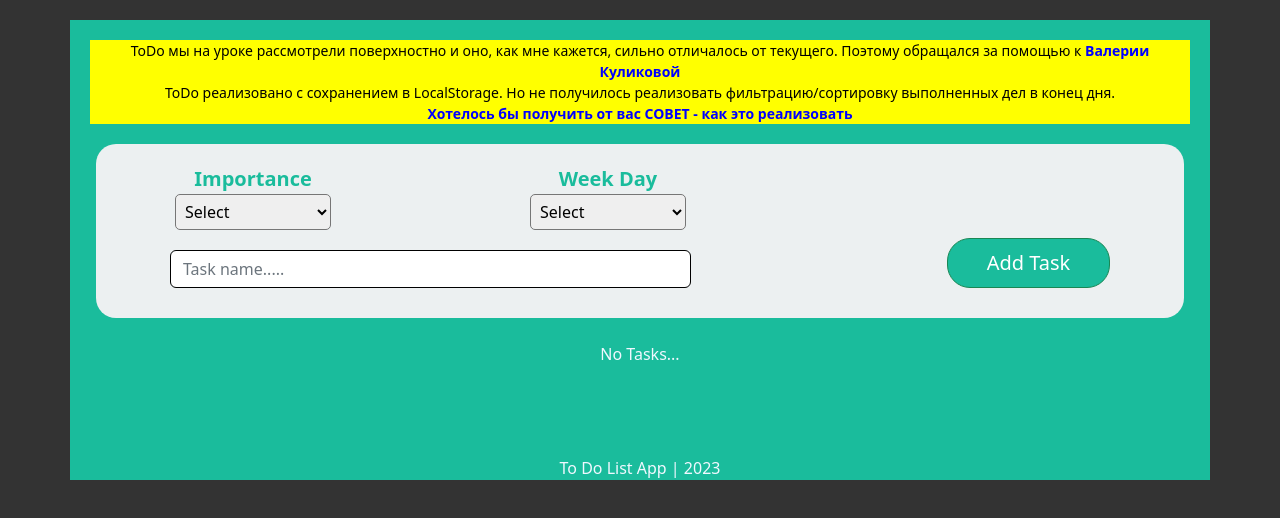
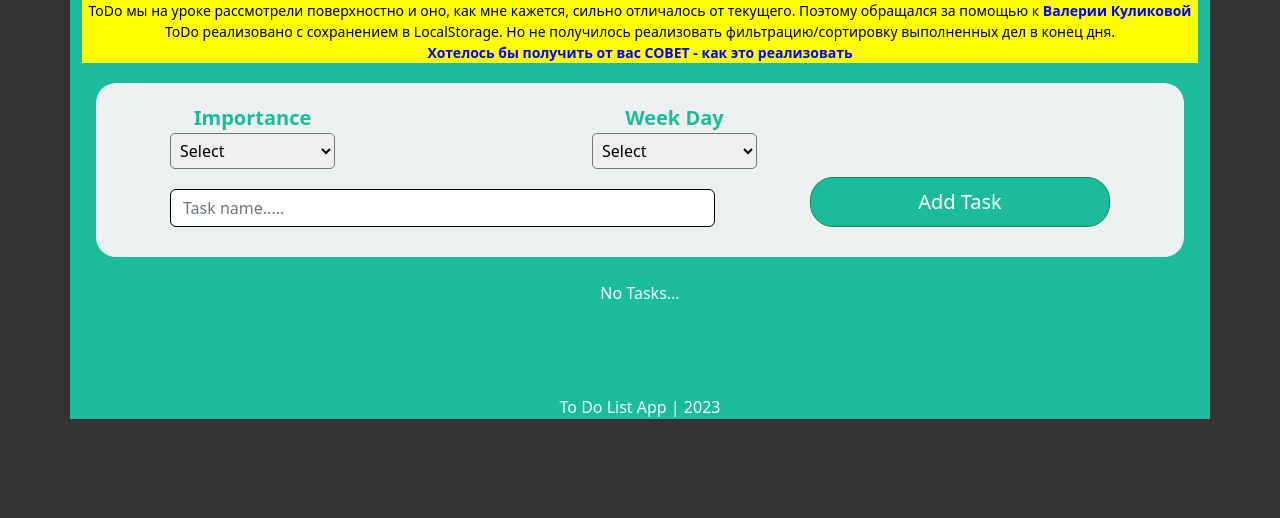
Before and after one commit to St-ton/react-todo, a React (Create React App) app: page / in a window 1280 px wide. Shown: the top 518 px of the page. Built offline with nearby package versions, Linux system fonts and the light colour scheme.

Commit message:
update hw0802

```diff
--- a/src/App.css
+++ b/src/App.css
@@ -27,10 +27,10 @@ body {
 
 .App {
   text-align: center;
-  margin-top: 20px;
+  /* margin-top: 20px; */
   /* margin-bottom: 50px; */
   position: relative;
-  padding: 20px;
+  /* padding: 20px; */
   background-color: #1abc9c;
 }
 
@@ -142,8 +142,8 @@ body {
 
 .ch_importance,
 .ch_calendar {
-  max-width: 180px;
-  margin: 0 5px;
+  max-width: 165px;
+  /* margin: 0 5px; */
 }
 .select {
   width: 150px;
@@ -167,7 +167,7 @@ body {
 
 .btn-success {
   background-color: #1abc9c;
-  width: 163px;
+  width: 300px;
   height: 50px;
   border-radius: 23px;
   margin-right: 0px;
@@ -184,28 +184,39 @@ body {
   margin-right: 0px;
   margin-top: 5px;
 }
+
 .btn-warning:hover {
   background-color: red;
   border: 1px solid red;
   color: white;
 }
+
+.row {
+  /* display: flex; */
+  justify-content: space-between;
+  padding: 0;
+  margin: 0;
+}
+.row input {
+  margin-right: 0;
+}
+
 .col {
-  max-width: 545px;
+  max-width: 960px;
+  display: flex;
+  justify-content: space-between;
 }
 
 .col-auto {
   display: flex;
-  flex-direction: column;
-  justify-content: flex-end;
+  align-items: flex-end;
   margin-bottom: 20px;
-}
-
-.row {
-  /* display: flex; */
-  justify-content: space-between;
+  margin-left: 50px;
 }
 
 .formTable {
+  /* display: flex; */
+  /* justify-content: space-between; */
   background: #ecf0f1;
   padding: 20px 62px 10px 62px;
   border-radius: 20px;
--- a/src/components/AddTaskForm.jsx
+++ b/src/components/AddTaskForm.jsx
@@ -10,6 +10,7 @@ export default function AddTaskForm({
   return (
     <div>
       <div className="row formTable">
+        <form onSubmit={addTask}>
           <div className="col">
             <div className="row">
               <div className="row ch_importance">
@@ -20,7 +21,9 @@ export default function AddTaskForm({
                   value={value}
                   onChange={e => changeSelect(e)}
                 >
-                <option selected>Select</option>
+                  <option value="" selected>
+                    Select
+                  </option>
                   <option value="important">important</option>
                   <option value="current">non-important</option>
                 </select>
@@ -28,7 +31,9 @@ export default function AddTaskForm({
               <div className="row ch_calendar">
                 <p>Week Day</p>
                 <select required="required" value={valueDate} onChange={e => changeDate(e)}>
-                <option selected>Select</option>
+                  <option value="" selected>
+                    Select
+                  </option>
                   <option value="mon">Monday</option>
                   <option value="tue">Tuesday</option>
                   <option value="wed">Wednesday</option>
@@ -38,14 +43,13 @@ export default function AddTaskForm({
                   <option value="sun">Sunday</option>
                 </select>
               </div>
-          </div>
               <input
                 required="required"
                 placeholder="Task name....."
                 value={newTask}
                 onChange={e => setNewTask(e.target.value)}
                 className="form-control"
-          />
+              />{' '}
             </div>
             <div className="col-auto">
               <button onClick={addTask} className="btn btn-lg btn-success">
@@ -53,6 +57,8 @@ export default function AddTaskForm({
               </button>
             </div>
           </div>
+        </form>
+      </div>
       <br />
     </div>
   );
--- a/src/components/UpdateForm.jsx
+++ b/src/components/UpdateForm.jsx
@@ -33,7 +33,9 @@ export default function UpdateForm({
                   // console.log(`2 ${e.target.value}`);
                 }}
               >
-                <option selected>Select</option>
+                <option value="" selected>
+                  Select
+                </option>
                 <option value="important">important</option>
                 <option value="current">non-important</option>
               </select>
@@ -47,7 +49,9 @@ export default function UpdateForm({
                   // console.log(`3 ${e.target.value}`);
                 }}
               >
-                <option selected>Select</option>
+                <option value="" selected>
+                  Select
+                </option>
                 <option value="mon">Monday</option>
                 <option value="tue">Tuesday</option>
                 <option value="wed">Wednesday</option>
```
Also changed, not shown: 11 other files (tests, documents, lock files or other folders). Lines whose indentation alone changed are shown as unchanged.
